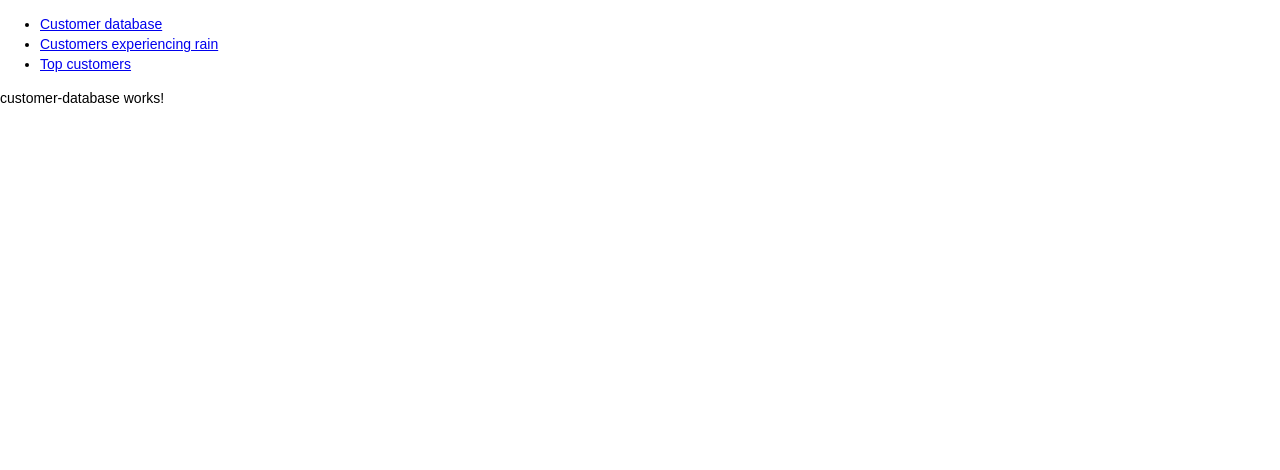
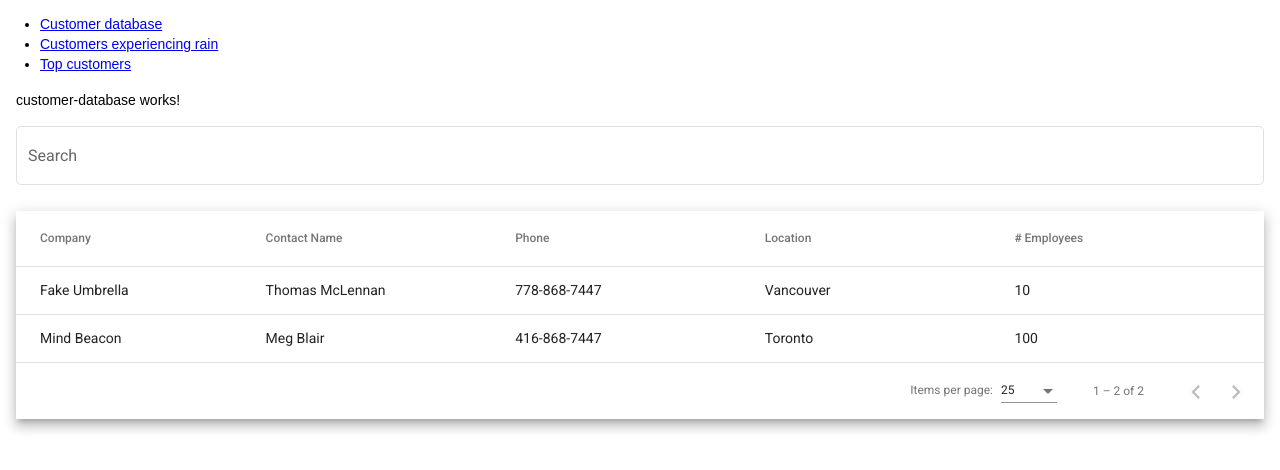
Before and after one commit to Exac/thomas-assessment, an Angular app: page /customer-database in a window 1280 px wide. Shown: the top 470 px of the page. Built offline with nearby package versions, Linux system fonts and the light colour scheme.

Commit message:
feat(angular): bootstrap customer-database
- Add table for displaying customers
- Add placeholder customers
- Add a bunch of TODO's that I normally wouldn't to the code base

```diff
--- a/apps/fake-umbrella/src/app/customer-database/customer-database.component.css
+++ b/apps/fake-umbrella/src/app/customer-database/customer-database.component.css
@@ -0,0 +1,16 @@
+:host-context {
+  display: block;
+  margin: 1rem;
+}
+table {
+  width: 100%;
+}
+
+.mat-form-field {
+  font-size: 1rem;
+  width: 100%;
+}
+
+td, th {
+  width: 20%;
+}
--- a/apps/fake-umbrella/src/app/customer-database/customer-database.component.html
+++ b/apps/fake-umbrella/src/app/customer-database/customer-database.component.html
@@ -1 +1,50 @@
 <p>customer-database works!</p>
+
+<mat-form-field appearance="outline">
+  <mat-label>Search</mat-label>
+  <input matInput (keyup)="search($event)" #input>
+</mat-form-field>
+
+<section class="mat-elevation-z8">
+  <table mat-table [dataSource]="customers" matSort>
+
+    <ng-container matColumnDef="id">
+      <th mat-header-cell *matHeaderCellDef mat-sort-header>ID</th>
+      <td mat-cell *matCellDef="let row">{{row.id}}</td>
+    </ng-container>
+
+    <ng-container matColumnDef="company">
+      <th mat-header-cell *matHeaderCellDef mat-sort-header>Company</th>
+      <td mat-cell *matCellDef="let row">{{row.company}}</td>
+    </ng-container>
+
+    <ng-container matColumnDef="contact">
+      <th mat-header-cell *matHeaderCellDef mat-sort-header>Contact Name</th>
+      <td mat-cell *matCellDef="let row">{{row.contact}}</td>
+    </ng-container>
+
+    <ng-container matColumnDef="phone">
+      <th mat-header-cell *matHeaderCellDef mat-sort-header>Phone</th>
+      <td mat-cell *matCellDef="let row">{{row.phone}}</td>
+    </ng-container>
+
+    <ng-container matColumnDef="location">
+      <th mat-header-cell *matHeaderCellDef mat-sort-header>Location</th>
+      <td mat-cell *matCellDef="let row">{{row.location.city}}</td>
+    </ng-container>
+
+    <ng-container matColumnDef="employees">
+      <th mat-header-cell *matHeaderCellDef mat-sort-header># Employees</th>
+      <td mat-cell *matCellDef="let row">{{row.employees}}</td>
+    </ng-container>
+
+    <tr mat-header-row *matHeaderRowDef="displayedColumns"></tr>
+    <tr mat-row *matRowDef="let row; columns: displayedColumns;"></tr>
+
+    <tr class="mat-row" *matNoDataRow>
+      <td class="mat-cell" colspan="4">No results for "{{input.value}}"</td>
+    </tr>
+  </table>
+
+  <mat-paginator [pageSizeOptions]="[25, 50, 100]"></mat-paginator>
+</section>
--- a/apps/fake-umbrella/src/app/customer-database/customer-database.component.ts
+++ b/apps/fake-umbrella/src/app/customer-database/customer-database.component.ts
@@ -1,15 +1,82 @@
-import { Component, OnInit } from '@angular/core';
+import { AfterViewInit, Component, ViewChild } from '@angular/core';
+import { MatTableDataSource } from '@angular/material/table';
+import { MatPaginator } from '@angular/material/paginator';
+import { MatSort } from '@angular/material/sort';
+
+// Inspiration from https://stackblitz.com/angular/qodyagorxkp?file=src%2Fapp%2Ftable-overview-example.ts
 
 @Component({
   selector: 'thomas-assessment-customer-database',
   templateUrl: './customer-database.component.html',
-  styleUrls: ['./customer-database.component.css']
+  styleUrls: ['./customer-database.component.css'],
 })
-export class CustomerDatabaseComponent implements OnInit {
+export class CustomerDatabaseComponent implements AfterViewInit {
+  /** Data for customer search table */
+  customers: MatTableDataSource<CustomerData>;
+  displayedColumns: string[] = [
+    'company',
+    'contact',
+    'phone',
+    'location',
+    'employees',
+  ];
 
-  constructor() { }
+  @ViewChild(MatPaginator) paginator: MatPaginator;
+  @ViewChild(MatSort) sort: MatSort;
 
-  ngOnInit(): void {
+  constructor() {
+    // TODO: Create a service to get this from the API
+    this.customers = new MatTableDataSource<CustomerData>(customerSeed);
   }
 
+  ngAfterViewInit() {
+    this.customers.paginator = this.paginator;
+    this.customers.sort = this.sort;
+  }
+
+  /** Search the customer database */
+  search(event: KeyboardEvent) {
+    const filter = (event.target as HTMLInputElement).value;
+    this.customers.filter = filter.trim().toLowerCase();
+
+    if (this.customers.paginator) {
+      this.customers.paginator.firstPage();
+    }
+  }
 }
+
+// TODO: move shared module (this is a DTO).
+/** OpenWeather uses city/state/country for their api, so mirror that */
+interface Location {
+  city: string;
+  state: string;
+  country?: string;
+}
+
+export interface CustomerData {
+  id: number;
+  company: string;
+  contact: string;
+  phone: string;
+  location: Location;
+  employees: number;
+}
+
+const customerSeed: CustomerData[] = [
+  {
+    company: 'Fake Umbrella',
+    contact: 'Thomas McLennan',
+    employees: 10,
+    id: 0,
+    location: { city: 'Vancouver', state: 'BC' },
+    phone: '778-868-7447',
+  },
+  {
+    company: 'Mind Beacon',
+    contact: 'Meg Blair',
+    employees: 100,
+    id: 1,
+    location: { city: 'Toronto', state: 'ON' },
+    phone: '416-868-7447',
+  },
+];
```
Also changed, not shown: apps/fake-umbrella/src/app/app.module.ts (+23 -2 lines), 1 other file (tests, documents, lock files or other folders).
